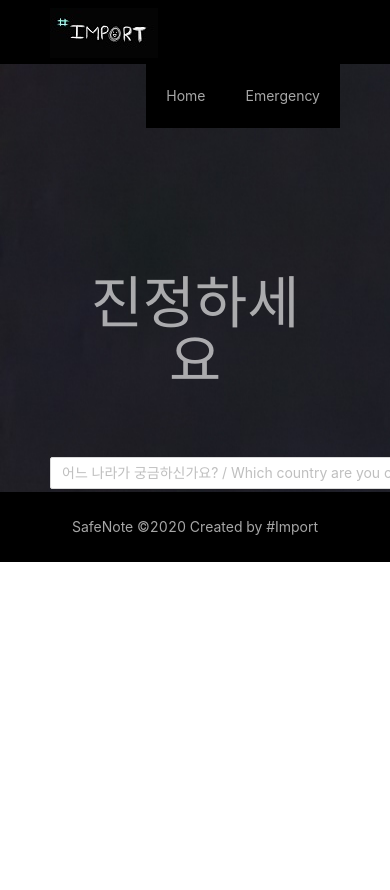
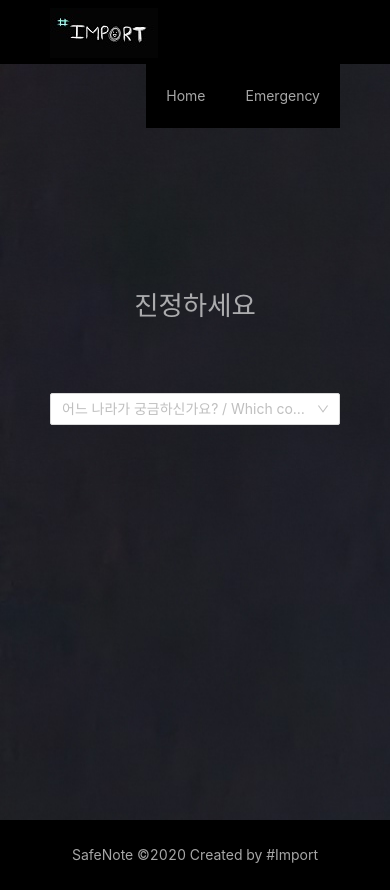
Before and after one commit to nawhlig/base_platform, a React (Create React App) app in the folder safenote/: page / in a window 390 px wide. Before the commit the page ends 844 px from the top, so only its background shows below. Built offline with nearby package versions, Linux system fonts and the light colour scheme; no server answers; what google-maps-react would draw is missing.

Commit message:
reponsive layout(ver1)

```diff
--- a/safenote/src/Home.js
+++ b/safenote/src/Home.js
@@ -59,8 +59,9 @@ function onSearch(val) {
             <div id='mainsentece'>
             <p class="blink"><span>{text}</span></p>
             <Select
+
             showSearch
-            style={{ width: 430}}
+            style={{ width: '100%', maxWidth: 450 }}
             placeholder="어느 나라가 궁금하신가요? / Which country are you curious about?"
             optionFilterProp="children"
             onChange={onChange}
--- a/safenote/src/Main.css
+++ b/safenote/src/Main.css
@@ -34,11 +34,27 @@
     word-break: break-all;
 }
 
-html, html body, html body div#root{
+html body{
+    height: 100%;
+    position: relative;
+}
+
+html body div#root{
     height: auto;
     position: relative;
     overflow: auto;
 }
+
+html body div#root section.ant-layout main.ant-layout-content.site-layout{
+    min-height: 16.5cm;
+
+}
+
+@media (max-width: 780px) {
+    html body div#root section.ant-layout main.ant-layout-content.site-layout {
+        min-height: 20cm;
+        max-width: 11cm;
+    }}
 
 .ant-layout, .ant-layout {
     height: 100%;
@@ -57,6 +73,15 @@ html, html body, html body div#root{
     font-size: 1.5cm;
     animation: blink 8s linear infinite;
 }
+
+@media (max-width: 780px) {
+    .blink span{
+        font-family: sans-serif;;
+        color: white;
+        font-size: 0.7cm;
+        animation: blink 8s linear infinite;
+    }}
+
 @keyframes blink{
 0%{opacity: 0;}
 50%{opacity: 1;}
--- a/safenote/src/Main.js
+++ b/safenote/src/Main.js
@@ -28,8 +28,10 @@ function Main() {
         <>
 
         <Layout>
-            <Header style={{ position: 'fixed', zIndex: 1, width: '100%', backgroundColor: "black" }}>
-              <div className="logo" style={{float: "left", width: 150, padding: 'auto'}}><img src={logo} /></div>
+            <Header style={{ position: 'fixed', zIndex: 1, width: '100%', backgroundColor: "black" }}
+            meta name="viewport" content="width=device-width,initial-scale=1">
+
+              <div className="logo" style={{float: "left", width: 150, padding: 'auto', margin:0}}><img src={logo} /></div>
               <Menu theme="dark" mode="horizontal" defaultSelectedKeys={['2']} style={{float:'right', backgroundColor: "black"}}>
                 <Menu.Item key="1"><Link exact to='/'>Home</Link></Menu.Item>
                   <SubMenu key="SubMenu" title="Emergency" placeholder="Search..">
@@ -37,14 +39,14 @@ function Main() {
                     <Menu.Item key="setting:1"><Link exact to="/korea">Korea / 한국</Link></Menu.Item>
                     </Menu.ItemGroup>
                     <Menu.ItemGroup title="Europe / 유럽">
-                    <Menu.Item key="setting:3">Sweden / 스웨덴</Menu.Item>
-                    <Menu.Item key="setting:4">U.K / 영국</Menu.Item>
+                    <Menu.Item key="setting:3"><Link exact to='/sweden'>Sweden / 스웨덴</Link></Menu.Item>
+                    <Menu.Item key="setting:4"><Link exact to='/uk'>U.K / 영국</Link></Menu.Item>
                     </Menu.ItemGroup>
                     <Menu.ItemGroup title="Africa / 아프리카">
-                    <Menu.Item key="setting:3">Egypt / 이집트</Menu.Item>
+                    <Menu.Item key="setting:5"><Link exact to='/egypt'>Egypt / 이집트</Link></Menu.Item>
                     </Menu.ItemGroup>
                     <Menu.ItemGroup title="America / 아메리카">
-                    <Menu.Item key="setting:3">U.S.A / 미국</Menu.Item>
+                    <Menu.Item key="setting:6"><Link exact to='/usa'>U.S.A / 미국</Link></Menu.Item>
                     </Menu.ItemGroup>
                   </SubMenu>
                 </Menu>
```
